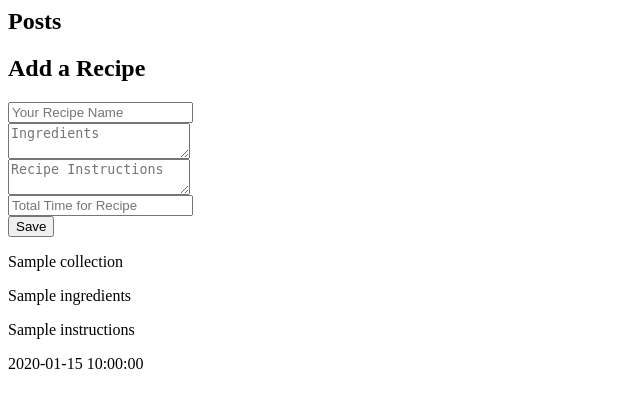
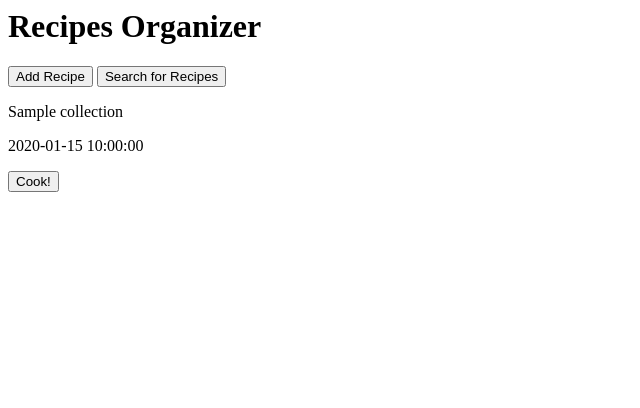
Before and after one commit to software-students-fall2023/2-web-app-exercise-chili, a Flask app: page / in a window 1280 px wide. Shown: the top 408 px of the page, without its empty margins (0-640 px from the left). Run offline with Flask 3, Linux system fonts and the light colour scheme; a database or web service that is not in the repository returns one stand-in record (values such as "Sample title"); parts of the project's set-up code (start-up, migrations or seed data) failed here and were passed over; some libraries are stand-ins or nearby versions.

Commit message:
add 'add' and 'search buttons

```diff
--- a/app.py
+++ b/app.py
@@ -24,6 +24,14 @@ def add_recipe():
     db.db.collection.insert_one(recipe)
     return redirect(url_for('flask_mongodb_atlas'))
 
+@app.route('/add')
+def add():
+    return render_template('add_recipe_form.html')
+
+@app.route('/search')
+def search():
+    return "add search functionality here"
+
 #test to insert data to the data base
 @app.route("/test")
 def test():
--- a/templates/add_recipe_form.html
+++ b/templates/add_recipe_form.html
@@ -1,13 +1,33 @@
+<!DOCTYPE html>
+<html lang="en">
+<head>
+    <meta charset="UTF-8">
+    <meta name="viewport" content="width=device-width, initial-scale=1.0">
+    <title>Add a Recipe</title>
+    <link rel="stylesheet" href="style.css">
+</head>
+<body>
+    <h2>Add a Recipe</h2>
+    <form method="POST" action="{{ url_for('add_recipe') }}">
+        <input type="text" id="fname" name="fname" placeholder="Your Recipe Name"/>
+        <br>
+        <textarea id="fingredients" name="fingredients" placeholder="Ingredients"></textarea>
+        <br>
+        <textarea id="finstructions" name="finstructions" placeholder="Recipe Instructions"></textarea>
+        <br>
+        <input type="text" id="ftime" name="ftime" placeholder="Total Time for Recipe"/>
+        <br>
+        <input type="submit" value="Save">
+    </form>
 
-<h2>Add a Recipe</h2>
-<form method="POST" action="{{ url_for('add_recipe') }}">
-  <input type="text" id="fname" name="fname" placeholder="Your Recipe Name"/>
-  <br />
-  <textarea type="text" id="fingredients" name="fingredients" placeholder="Ingredients"></textarea>
-  <br />
-  <textarea type="text" id="finstructions" name="finstructions" placeholder="Recipe Instructions"></textarea>
-  <br />
-  <input type="text" id="ftime" name="ftime" placeholder="Total Time for Recipe"/>
-  <br />
-  <input type="submit" value="Save" />
-</form>
+    <button id="backButton">Back</button>
+
+    <script>
+        // Add JavaScript to handle the back button click event
+        document.getElementById('backButton').addEventListener('click', function() {
+            // Navigate back in the browser's history
+            window.history.back();
+        });
+    </script>
+</body>
+</html>
--- a/templates/index.html
+++ b/templates/index.html
@@ -1,26 +1,47 @@
-<h2>Posts</h2>
+<head>
+  <h1>Recipes Organizer</h1>
+</head>
+<body>
+  <button id="addRecipeButton">Add Recipe</button>
+  <script>
+    // Add JavaScript to handle button click event
+    document.getElementById('addRecipeButton').addEventListener('click', function() {
+        // Redirect to the /newpage route
+        window.location.href = '/add';
+    });
+  </script>
+  <button id="searchRecipeButton">Search for Recipes</button>
+  <script>
+    // Add JavaScript to handle button click event
+    document.getElementById('searchRecipeButton').addEventListener('click', function() {
+        // Redirect to the /newpage route
+        window.location.href = '/search';
+    });
+  </script>
   <section class="posts">
-
-    <article class="post new-post">
+      <!--<article class="post new-post">
           {% include 'add_recipe_form.html' %}
       </article>
-
+      -->
       {% for recipe in recipes %}
       <article class="post">
           <p class="recipe-name">
               {{recipe.name}}
           </p>
-        <p class="ingredients">
-            {{ recipe.ingredients }}
-        </p>
-        <p class="instructions">
-            {{ recipe.instructions }}
-        </p>
           <p class="time">
               {{ recipe.time }}
           </p>
+          <p>
+            <button id="moreButton">Cook!</button>
+            <script>
+              // Add JavaScript to handle button click event
+              document.getElementById('addRecipeButton').addEventListener('click', function() {
+                  // Redirect to the /newpage route
+                  window.location.href = '/add';
+              });
+            </script>
           </p>
       </article>
       {%endfor%}
-
   </section>
+</body>
```
Lines whose indentation alone changed are shown as unchanged.
